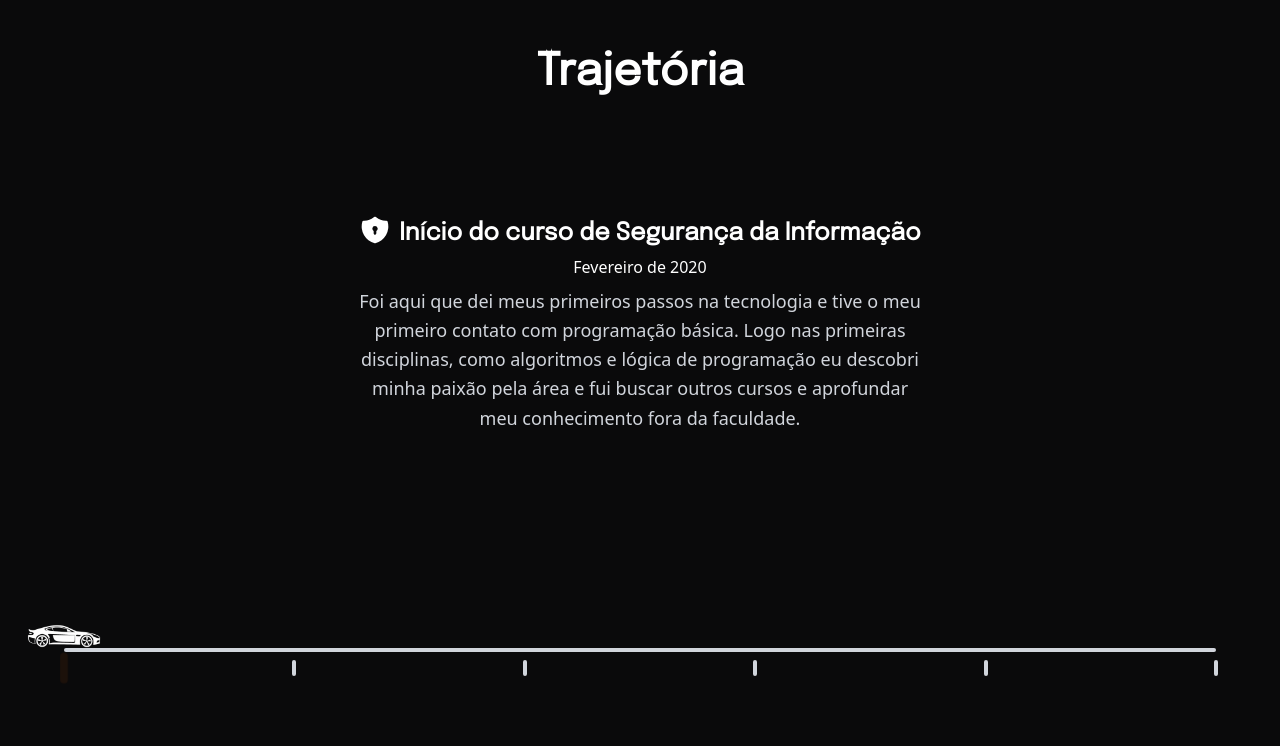
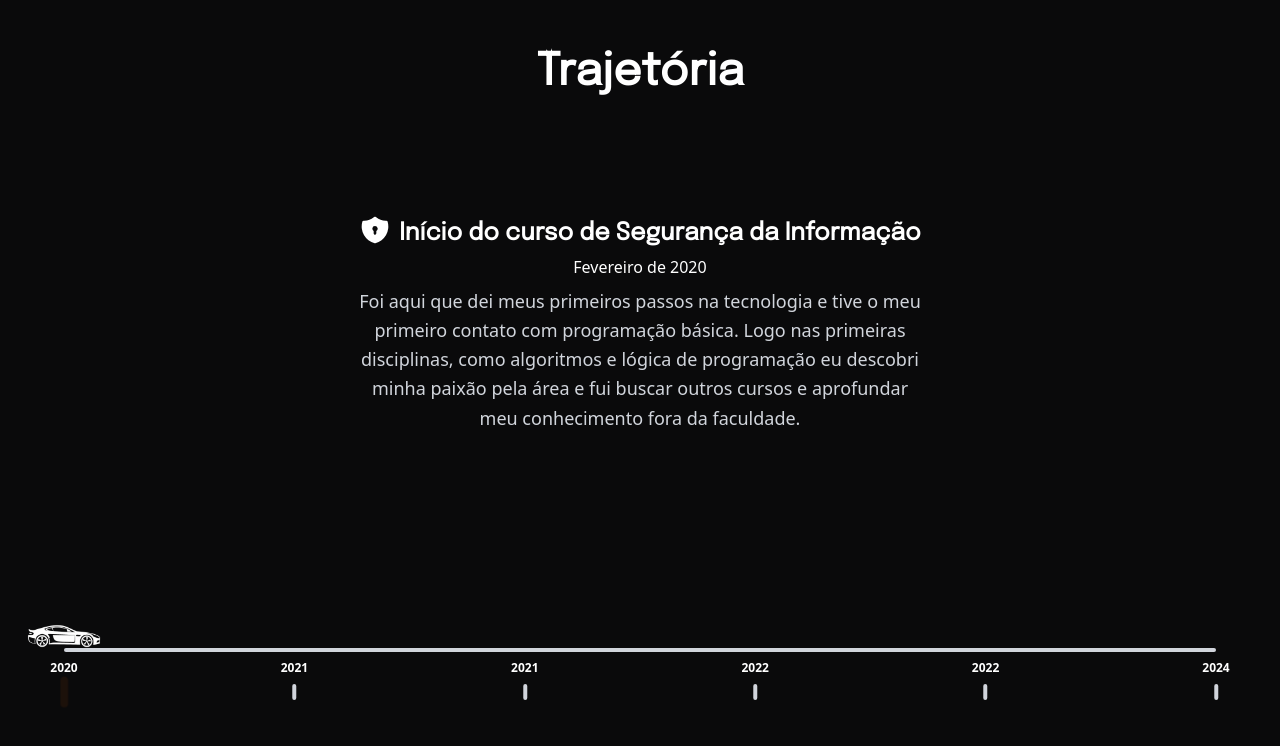
Before and after one commit to felipesindeaux/portfolio-2.0, a Next.js app: page /roadmap in a window 1280 px wide. Shown: the top 746 px of the page. Built offline with nearby package versions, Linux system fonts and the light colour scheme.

Commit message:
fix: milestone year label

```diff
--- a/src/app/roadmap/page.tsx
+++ b/src/app/roadmap/page.tsx
@@ -143,9 +143,9 @@ export default function RoadMap() {
                 left: `${(index / (TIMELINE.length - 1)) * 100}%`,
               }}
             >
-              {/* <span className="text-xs font-bold mb-2 text-white whitespace-nowrap">
+              <span className="text-xs font-bold mb-2 text-white whitespace-nowrap">
                 {item.year}
-              </span> */}
+              </span>
               <div
                 className={`w-1 h-4 rounded-xs ${
                   index === activeMilestone
```
